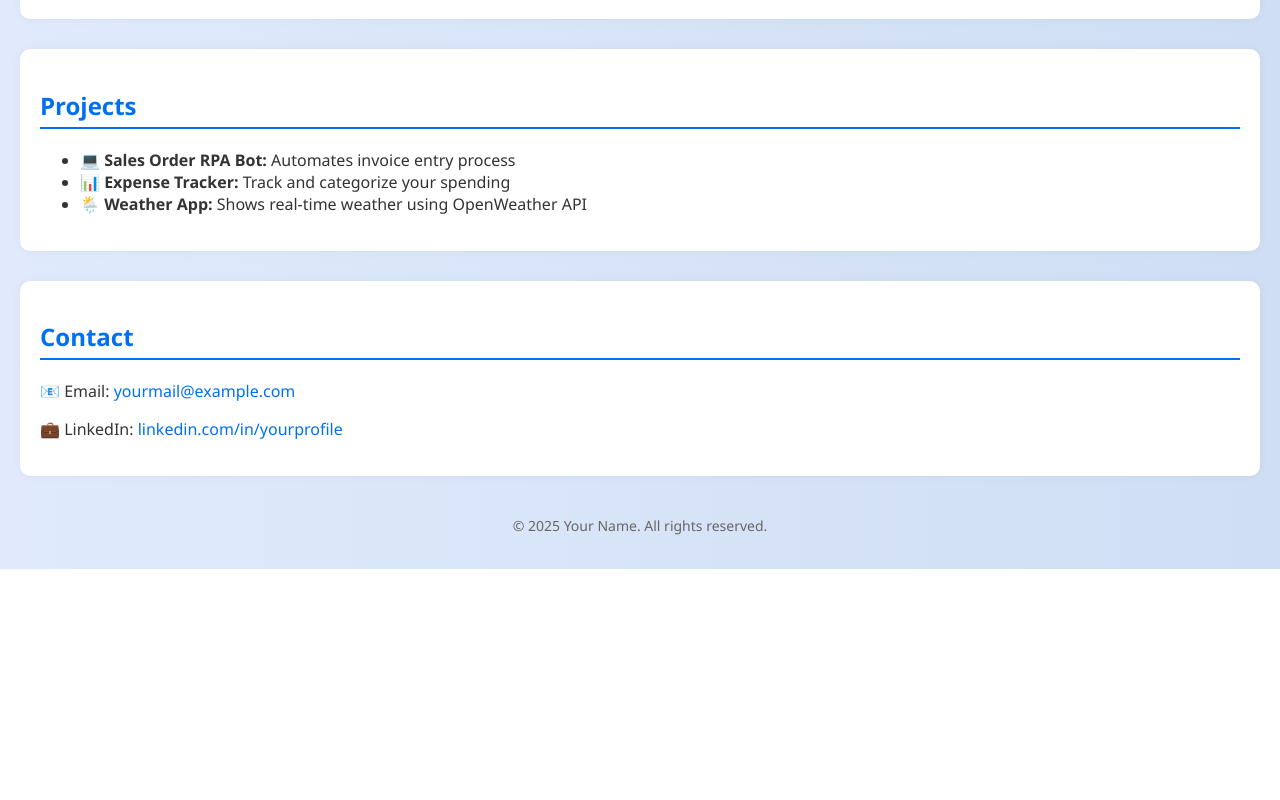
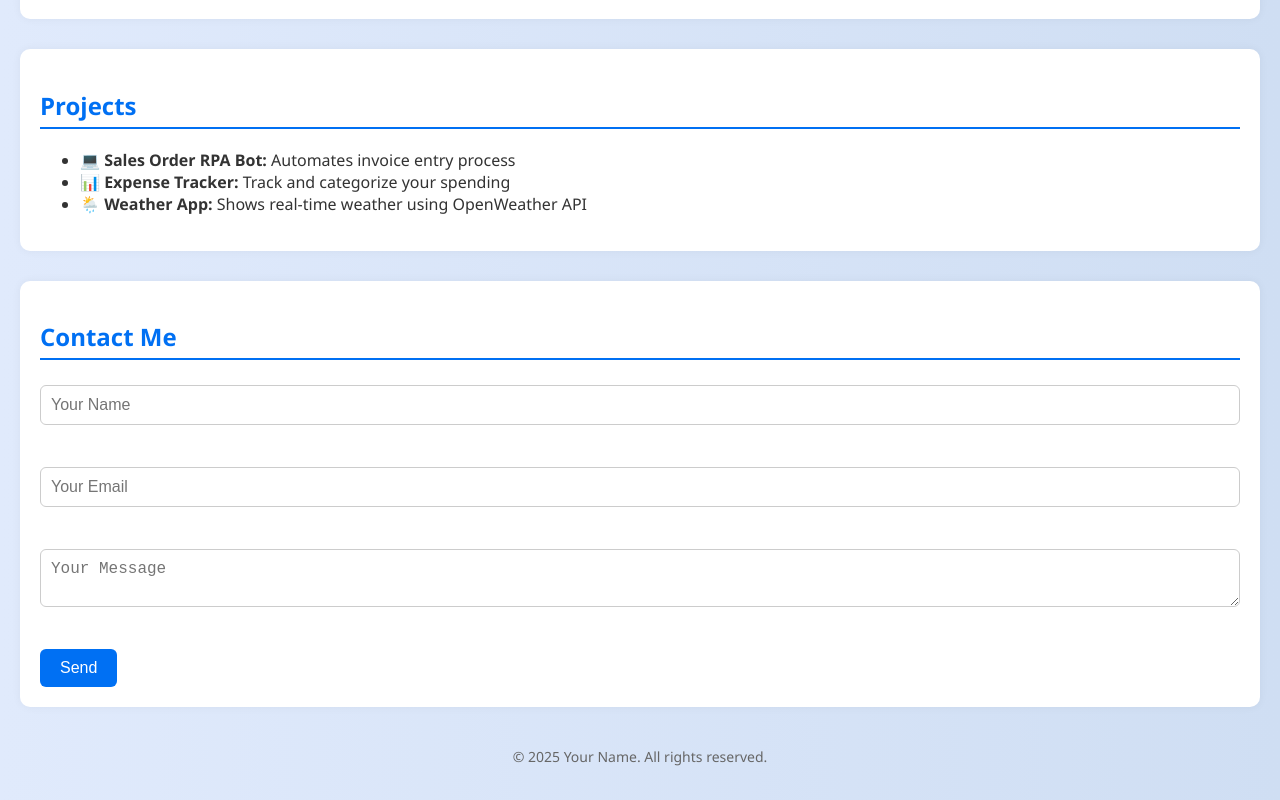
Before and after one commit to Vanitha2512/portfolio-site, a plain HTML site: page index.html in a window 1280 px wide. Shown: the part 397-1197 px from the top of the page. Before the commit the page ends 966 px from the top, so only its background shows below. Drawn offline with Linux system fonts and the light colour scheme.

Commit message:
Update index.html

```diff
--- a/index.html
+++ b/index.html
@@ -27,9 +27,13 @@
   </section>
 
   <section class="contact">
-    <h2>Contact</h2>
-    <p>📧 Email: <a href="mailto:yourmail@example.com">yourmail@example.com</a></p>
-    <p>💼 LinkedIn: <a href="https://linkedin.com/in/yourprofile">linkedin.com/in/yourprofile</a></p>
+    <h2>Contact Me</h2>
+    <form action="https://formspree.io/f/mzzrvdol" method="POST">
+      <input type="text" name="name" placeholder="Your Name" required><br><br>
+      <input type="email" name="email" placeholder="Your Email" required><br><br>
+      <textarea name="message" placeholder="Your Message" required></textarea><br><br>
+      <button type="submit">Send</button>
+    </form>
   </section>
 
   <footer>
```
